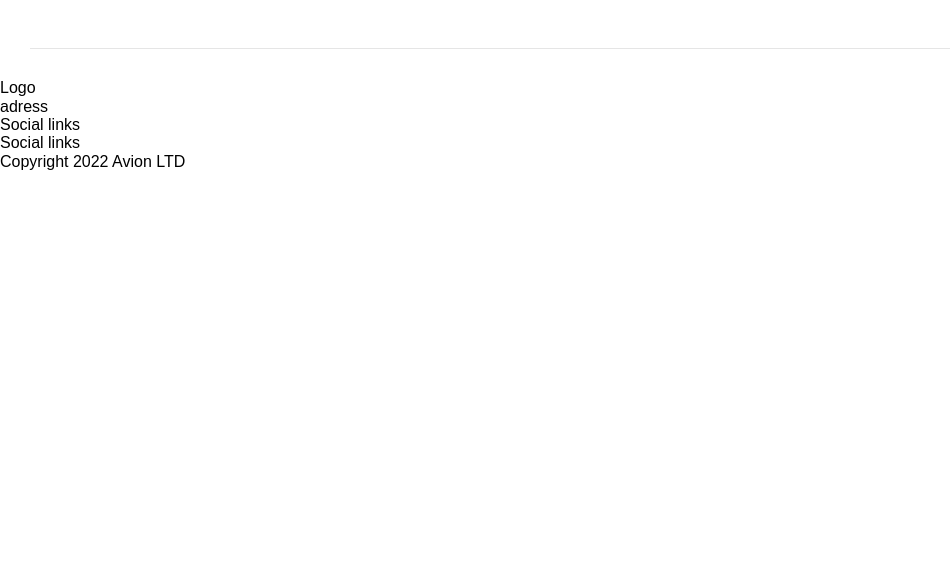
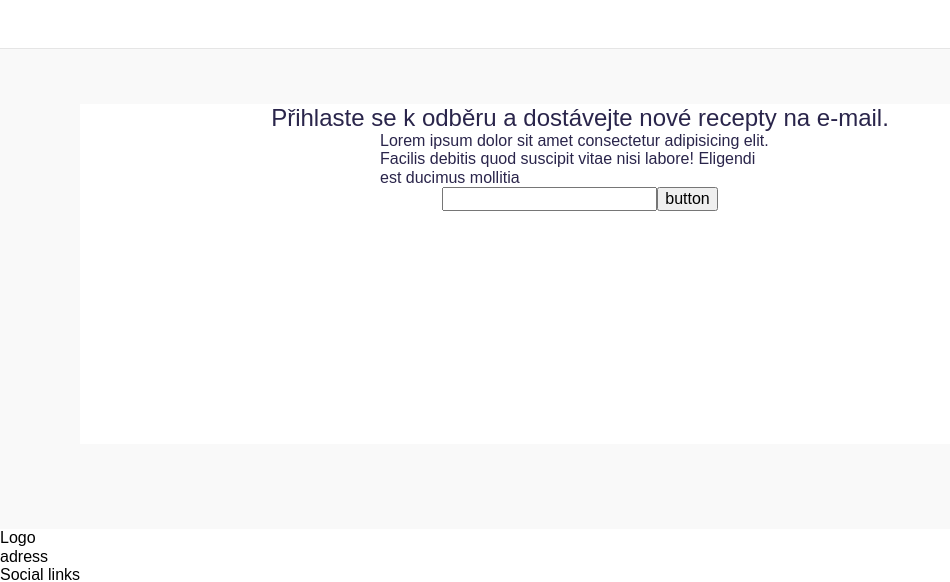
Before and after one commit to Medvedev245/eat-store, a React (Create React App) app: page / in a window 1280 px wide. Shown: the part 1209-1791 px from the top of the page, without its empty margins (0-950 px from the left). Before the commit the page ends 1380 px from the top, so only its background shows below. Built offline with nearby package versions, Linux system fonts and the light colour scheme; no server answers.

Commit message:
add styles to JoinBlock section

```diff
--- a/src/Pages/Home/Home.styled.js
+++ b/src/Pages/Home/Home.styled.js
@@ -1,7 +1,7 @@
 import styled from "styled-components";
 
 export const HomeSection = styled.div`
-  padding: 30px 30px;
+  /* padding: 30px 30px; */
   @media screen and (max-width: 767px) {
     padding: 15px 0;
   }
--- a/src/components/CategoryBlock/CategoryBlock.styled.js
+++ b/src/components/CategoryBlock/CategoryBlock.styled.js
@@ -5,6 +5,7 @@ export const SectionCategory = styled.section`
   margin: 0 auto;
   width: 1100px;
   margin-bottom: 60px;
+  margin-top: 30px;
   @media screen and (max-width: 1200px) {
     width: 700px;
     /* height: 350px; */
--- a/src/components/GlobalStyle.js
+++ b/src/components/GlobalStyle.js
@@ -35,6 +35,8 @@ export const GlobalStyle = createGlobalStyle`
     --iq-header-bottom: rgba(0, 0, 0, 0.1);
     --iq-brand-text: rgba(42, 37, 75, 1);
     --iq-Card-BG: rgba(233, 30, 99, .14);
+    --iq-BgJoinBlock: rgba(249, 249, 249, 1);
+
     ;
   }
 `;
--- a/src/components/JoinBlock/JoinBlock.jsx
+++ b/src/components/JoinBlock/JoinBlock.jsx
@@ -1,17 +1,29 @@
 import React from "react";
+import {
+  FormWrap,
+  MainContainer,
+  SectionJoinBlock,
+  WrapMainText,
+  WrapText,
+} from "./JoinBlock.styled";
 
 const JoinBlock = () => {
   return (
-    <section>
-      {/* <div>
-        <h2>Přihlaste se k odběru a dostávejte nové recepty na e-mail.</h2>
-        <p></p>
-        <form action="">
+    <SectionJoinBlock>
+      <MainContainer>
+        <WrapMainText>
+          Přihlaste se k odběru a dostávejte nové recepty na e-mail.
+        </WrapMainText>
+        <WrapText>
+          Lorem ipsum dolor sit amet consectetur adipisicing elit. Facilis
+          debitis quod suscipit vitae nisi labore! Eligendi est ducimus mollitia
+        </WrapText>
+        <FormWrap action="">
           <input type="text" />
-          <button></button>
-        </form>
-      </div> */}
-    </section>
+          <button type="submit">button</button>
+        </FormWrap>
+      </MainContainer>
+    </SectionJoinBlock>
   );
 };
 
--- a/src/components/JoinBlock/JoinBlock.styled.js
+++ b/src/components/JoinBlock/JoinBlock.styled.js
@@ -1,2 +1,35 @@
 import styled from "styled-components";
-export {};
+
+export const SectionJoinBlock = styled.section`
+  width: 100%;
+  height: 480px;
+  background-color: var(--iq-BgJoinBlock);
+  padding: 55px 80px;
+
+  @media screen and (max-width: 1200px) {
+  }
+
+  @media screen and (max-width: 767px) {
+    /* padding: 30px 15px; */
+  }
+`;
+
+export const MainContainer = styled.div`
+  display: flex;
+  flex-direction: column;
+  color: var(--iq-brand-text);
+  align-items: center;
+  height: 340px;
+  width: 1000px;
+  background-color: white;
+`;
+
+export const WrapMainText = styled.h2`
+  font-weight: 400;
+`;
+
+export const WrapText = styled.p`
+  width: 400px;
+`;
+
+export const FormWrap = styled.form``;
```
